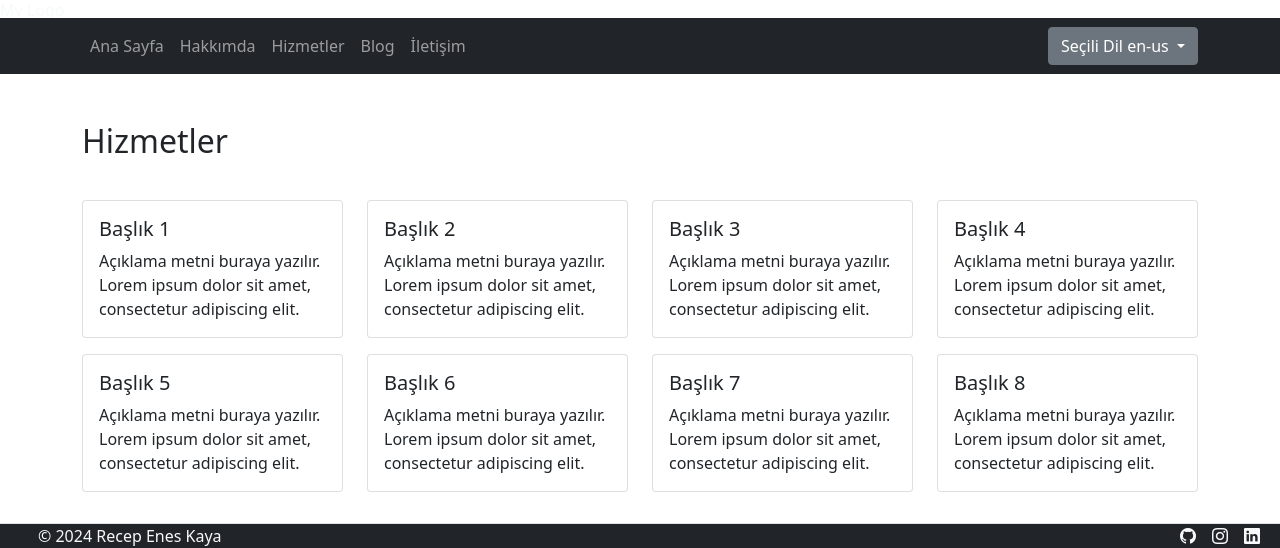
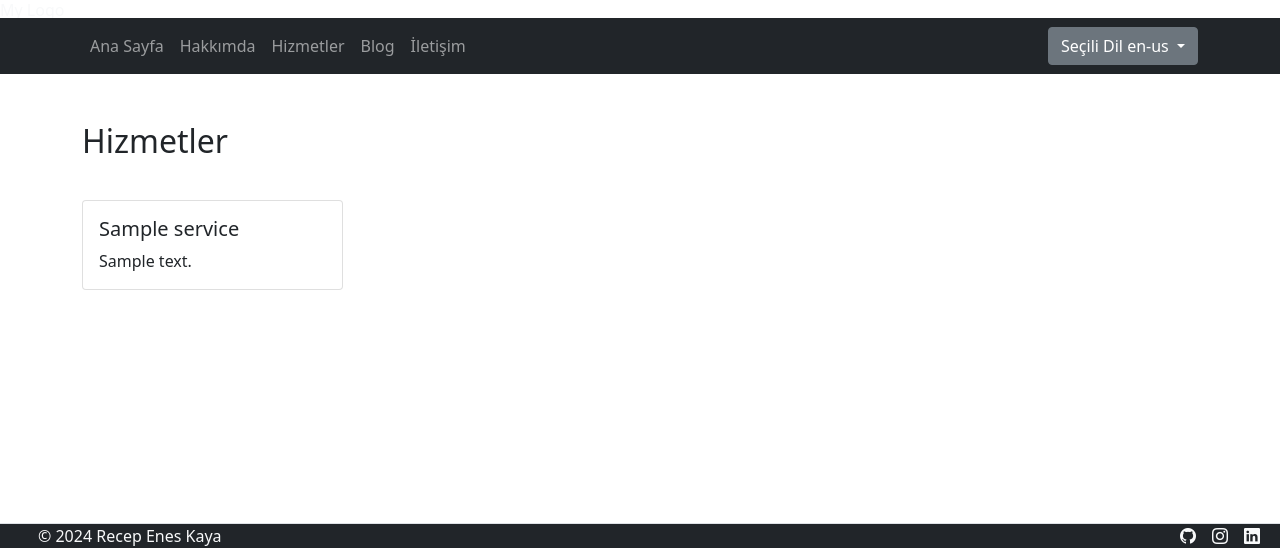
Before and after one commit to rkaya21/Benim-Gunlugum-Blog-Django, a Django app: template corporate/tcore/templates/services.html in a window 1280 px wide; the page is wider, and only the part inside the window is pictured. Shown: the part 252-800 px from the top of that part. Run offline with Django 3.2, Linux system fonts and the light colour scheme; the template is opened without the code that fills it: most values are stand-ins (such as "Sample title", 1, 10 or a date in 2020); some libraries are stand-ins or nearby versions.

Commit message:
feat: index service and add services file

```diff
--- a/corporate/tcore/templates/services.html
+++ b/corporate/tcore/templates/services.html
@@ -12,84 +12,16 @@
     <h2 class="mb-4">{% translate 'Hizmetler' %}</h2>
 
     <!-- Card 1 -->
+    {% for service in Services %}
     <div class="col-md-3 mt-3">
         <div class="card">
             <div class="card-body">
-                <h5 class="card-title">Başlık 1</h5>
-                <p class="card-text">Açıklama metni buraya yazılır. Lorem ipsum dolor sit amet, consectetur adipiscing elit.</p>
-            </div>
-        </div>
-    </div>
-
-    <!-- Card 2 -->
-    <div class="col-md-3 mt-3">
-        <div class="card">
-            <div class="card-body">
-                <h5 class="card-title">Başlık 2</h5>
-                <p class="card-text">Açıklama metni buraya yazılır. Lorem ipsum dolor sit amet, consectetur adipiscing elit.</p>
-            </div>
-        </div>
-    </div>
-
-    <!-- Card 3 -->
-    <div class="col-md-3 mt-3">
-        <div class="card">
-            <div class="card-body">
-                <h5 class="card-title">Başlık 3</h5>
-                <p class="card-text">Açıklama metni buraya yazılır. Lorem ipsum dolor sit amet, consectetur adipiscing elit.</p>
-            </div>
-        </div>
-    </div>
-
-    <!-- Card 4 -->
-    <div class="col-md-3 mt-3">
-        <div class="card">
-            <div class="card-body">
-                <h5 class="card-title">Başlık 4</h5>
-                <p class="card-text">Açıklama metni buraya yazılır. Lorem ipsum dolor sit amet, consectetur adipiscing elit.</p>
-            </div>
-        </div>
-    </div>
-
-    <!-- Card 5 -->
-    <div class="col-md-3 mt-3">
-        <div class="card">
-            <div class="card-body">
-                <h5 class="card-title">Başlık 5</h5>
-                <p class="card-text">Açıklama metni buraya yazılır. Lorem ipsum dolor sit amet, consectetur adipiscing elit.</p>
-            </div>
-        </div>
-    </div>
-
-    <!-- Card 6 -->
-    <div class="col-md-3 mt-3">
-        <div class="card">
-            <div class="card-body">
-                <h5 class="card-title">Başlık 6</h5>
-                <p class="card-text">Açıklama metni buraya yazılır. Lorem ipsum dolor sit amet, consectetur adipiscing elit.</p>
-            </div>
-        </div>
-    </div>
-
-    <!-- Card 7 -->
-    <div class="col-md-3 mt-3">
-        <div class="card">
-            <div class="card-body">
-                <h5 class="card-title">Başlık 7</h5>
-                <p class="card-text">Açıklama metni buraya yazılır. Lorem ipsum dolor sit amet, consectetur adipiscing elit.</p>
-            </div>
-        </div>
-    </div>
-
-    <!-- Card 8 -->
-    <div class="col-md-3 mt-3">
-        <div class="card">
-            <div class="card-body">
-                <h5 class="card-title">Başlık 8</h5>
-                <p class="card-text">Açıklama metni buraya yazılır. Lorem ipsum dolor sit amet, consectetur adipiscing elit.</p>
+                <h5 class="card-title">{{ service.title }}</h5>
+                <p class="card-text">{{ service.content|safe }}</p>
             </div>
         </div>
     </div>
 </div>
+    {% endfor %}
 <!--Services-->
 {% endblock %}
```
